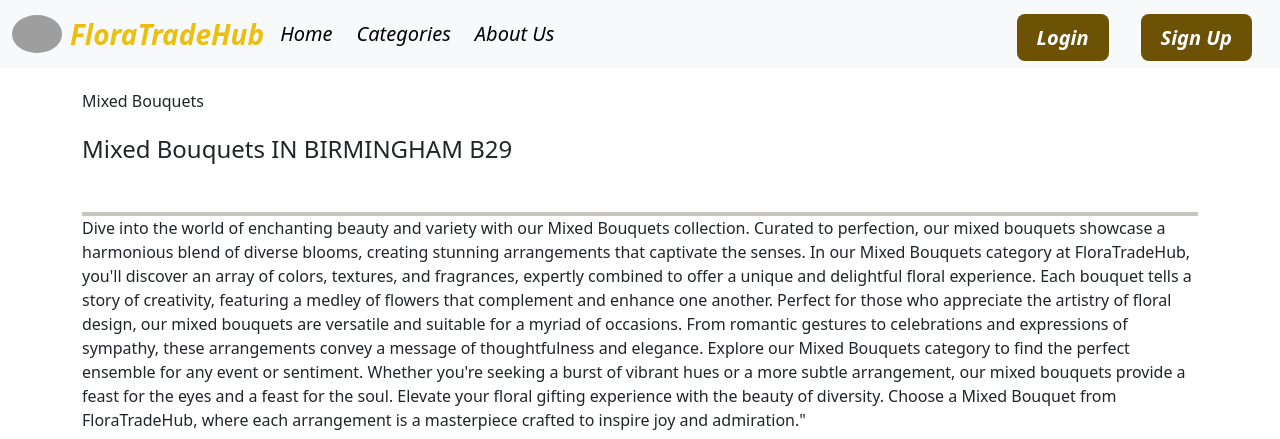
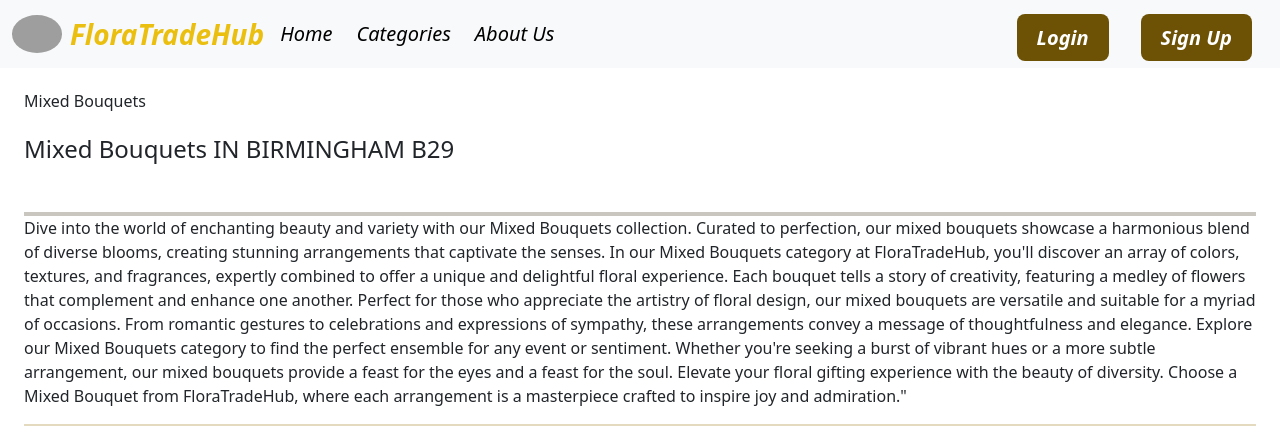
Before and after one commit to dmmonir2003/FloraTradeHub-FLOWER-SELL-WEBSITE, a Django app: page /flower/category_page/10/ in a window 1280 px wide. Shown: the top 439 px of the page. Run offline with Django 4.2, Linux system fonts and the light colour scheme; data comes from the database, SQL or seed files in the repository; some libraries are stand-ins or nearby versions; grey boxes are pictures that could not be loaded.

Commit message:
container-fluid add about page

```diff
--- a/flowers/templates/category_page_view.html
+++ b/flowers/templates/category_page_view.html
@@ -9,7 +9,7 @@
       border: 1px solid rgb(145, 109, 5);
     }
   </style>
-  <div class="container">
+  <div class="container-fluid">
     <h6 class="my-4">{{ selected_category.category_name }}</h6>
     <h4>{{ selected_category.category_name }} IN BIRMINGHAM B29</h4>
 
```
